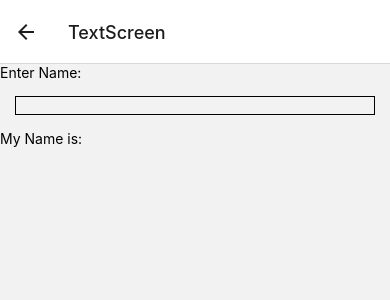
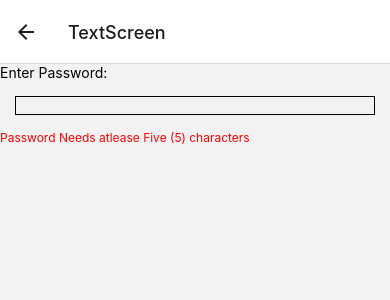
Before and after one commit to Austinove/Test-App, a React Native app: screen /TextScreen in a window 390 px wide. Shown: the top 300 px of the page. Built offline with nearby package versions, Linux system fonts and the light colour scheme.

Commit message:
password simple validation

```diff
--- a/src/screens/TextScreen.js
+++ b/src/screens/TextScreen.js
@@ -2,20 +2,24 @@ import React, {useState} from 'react';
 import {View, Text, StyleSheet, TextInput} from 'react-native';
 
 const TextScreen = () => {
-  const [name, setName] = useState('');
+  const [password, setPassword] = useState('');
   return (
     <View>
-      <Text>Enter Name: </Text>
+      <Text>Enter Password: </Text>
       <TextInput
         style={styles.input}
         autoCapitalize="none"
         autoCorrect={false}
-        value={name}
+        value={password}
         onChangeText={newValue => {
-          setName(newValue);
+          setPassword(newValue);
         }}
       />
-      <Text>My Name is: {name}</Text>
+      {password.length < 5 ? (
+        <Text style={styles.password}>
+          Password Needs atlease Five (5) characters
+        </Text>
+      ) : null}
     </View>
   );
 };
@@ -26,6 +30,10 @@ const styles = StyleSheet.create({
     borderColor: 'black',
     borderWidth: 1,
   },
+  password: {
+    fontSize: 12,
+    color: 'red',
+  },
 });
 
 export default TextScreen;
```
